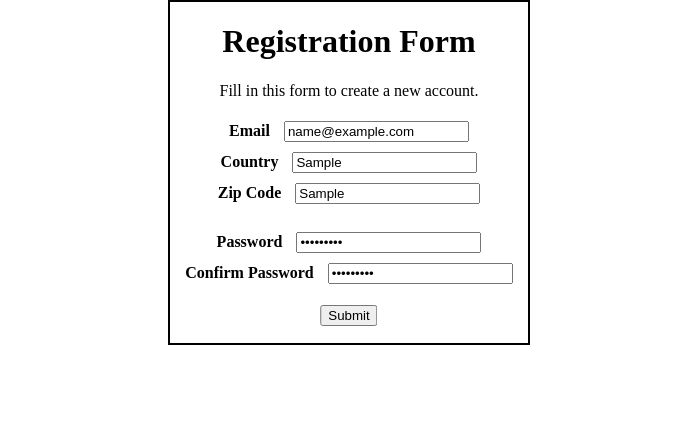
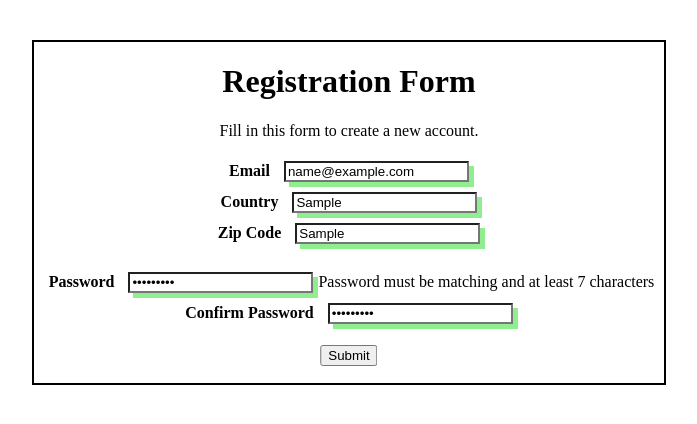
Before and after one commit to reasonaut/new-user-form, a website built with webpack: page dist/index.html in a window 1280 px wide. Both pictures are taken after typing "name@example.com", "Sample", "Sample", "Sample123", "Sample123" into the empty fields and a click on the button "Submit". Shown: the whole page, without its empty margins (291-988 px from the left). Built offline with nearby package versions, Linux system fonts and the light colour scheme.

Commit message:
Added validation for all form inputs. Added input styling for correct/incorrect entry.

```diff
--- a/src/index.js
+++ b/src/index.js
@@ -1,27 +1,88 @@
 import './style.css';
 
+const registrationForm = document.getElementById('registration-form');
 const emailInput = document.getElementById('email-input');
+const countryInput = document.getElementById('country-input');
+const zipInput = document.getElementById('zip-input');
+const pswInput = document.getElementById('psw-input');
+const pswRepeatInput = document.getElementById('psw-repeat-input');
+const submitButton = document.getElementById('submit-button');
 
-const validateEmail = (e) => {
-    e.preventDefault();
-    const addressToCheck = document.getElementById('email-input');
-    if (!addressToCheck.checkValidity()) {
-        if (emailInput.nextSibling.tagName.toLowerCase() !== 'span') {
-            const notification = document.createElement('span');
-            notification.innerText = 'Email is malformed';
-            // insert notification span after input
-            addressToCheck.parentNode.insertBefore(
-                notification,
-                addressToCheck.nextSibling
-            );
-        }
+const appendError = (element, errorMsg) => {
+    if (element.nextSibling.tagName.toLowerCase() !== 'span') {
+        const notification = document.createElement('span');
+        notification.innerText = errorMsg;
+        // insert notification span after input
+        element.parentNode.insertBefore(notification, element.nextSibling);
     }
 };
+const validateEmail = () => {
+    if (!emailInput.checkValidity()) {
+        appendError(emailInput, 'Email is malformed');
+        return false;
+    }
+    return true;
+};
+const validateCountry = () => {
+    if (!countryInput.checkValidity()) {
+        appendError(countryInput, 'Country must be at least 3 characters');
+        return false;
+    }
+    return true;
+};
 
-const submitButton = document.getElementById('submit-button');
+const validateZip = () => {
+    if (!zipInput.checkValidity()) {
+        appendError(zipInput, 'Zip must be at least 4 characters');
+        return false;
+    }
+    return true;
+};
 
-emailInput.addEventListener('focusin', () => {
-    if (emailInput.nextSibling.tagName.toLowerCase() === 'span')
-        emailInput.nextSibling.remove();
+const validatePassword = () => {
+    if (
+        !pswInput.checkValidity() ||
+        !pswRepeatInput.checkValidity() ||
+        pswInput.value !== pswRepeatInput.value
+    ) {
+        appendError(
+            pswInput,
+            'Password must be matching and at least 7 characters'
+        );
+        return false;
+    }
+    return true;
+};
+
+const clearErrorMsg = (element) => {
+    if (element.nextSibling.tagName.toLowerCase() === 'span')
+        element.nextSibling.remove();
+};
+
+const validateForm = (e) => {
+    e.preventDefault();
+    if (validateEmail() && validateCountry() && validateZip() && validatePassword())
+        // eslint-disable-next-line no-alert
+        alert('All fields validated - highfive!')
+};
+const validateInput = (element) => {
+    const name = element.getAttribute('name');
+    if (name === 'email') validateEmail();
+    if (name === 'country') validateCountry();
+    if (name === 'zip') validateZip();
+    if (name === 'psw' || name === 'psw-repeat') validatePassword();
+};
+// add listeners for input focusin event
+registrationForm.querySelectorAll('input').forEach((input) => {
+    input.addEventListener('focusin', (e) => {
+        clearErrorMsg(e.target);
+    });
 });
-submitButton.addEventListener('click', validateEmail);
+// add listeners for input focusout event
+registrationForm.querySelectorAll('input').forEach((input) => {
+    input.addEventListener('focusout', (e) => {
+        validateInput(e.target);
+    });
+});
+
+submitButton.addEventListener('click', validateForm);
--- a/src/style.css
+++ b/src/style.css
@@ -8,12 +8,12 @@ html, body {
     display: flex;
     flex-flow: column;
     align-items: center;
+    padding-top: 40px;
 }
 #registration-form-container {
     position: relative;
     text-align: center;
     border: 2px black solid;
-    overflow: auto;
 }
 #registration-form {
     padding: 0 10px 0 10px;
@@ -24,6 +24,9 @@ input, label {
 input:invalid {
     box-shadow: 5px 5px pink;
 }
+input:valid {
+    box-shadow: 5px 5px lightgreen;
+}
 #submit-button {
     position: absolute;
     left: 50%;
```
Also changed, not shown: dist/index.html.
